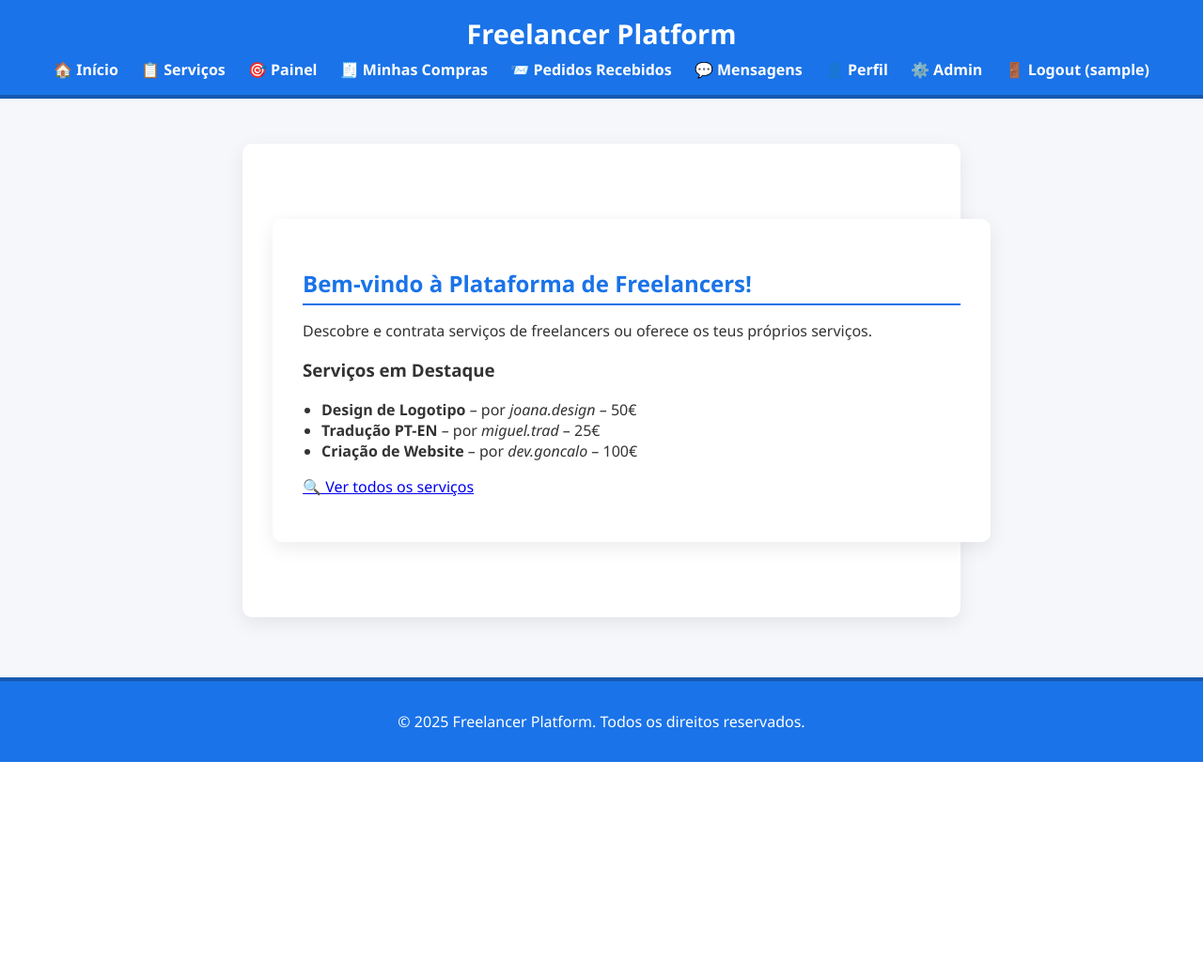
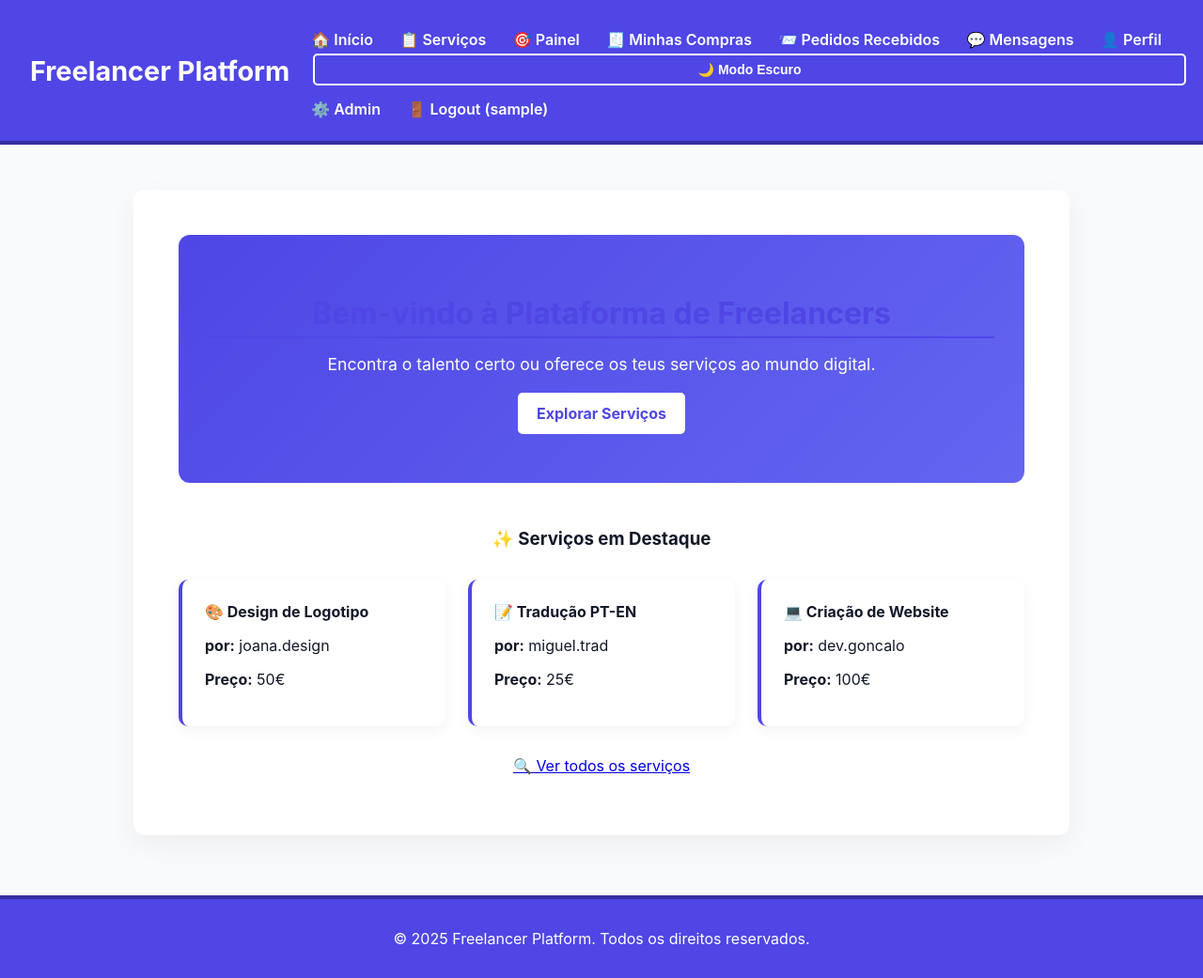
Before and after one commit to MigFOliv/Proj_LTW, a PHP site: page /pages/home.php in a window 1280 px wide. Shown: the whole page at 94% size. Before the commit the page ends 811 px from the top, so only its background shows below. Run offline with PHP 8.4, Linux system fonts and the light colour scheme; the visitor is signed in with stand-in values (Sample User, id 1).

Commit message:
dark mode adicionado e estilos gerais reformulados

```diff
--- a/css/style.css
+++ b/css/style.css
@@ -1,23 +1,65 @@
-/* Layout geral */
+/* =================== VARIÁVEIS DE CORES =================== */
+:root {
+  --primary: #4f46e5;
+  --primary-dark: #3730a3;
+  --accent: #10b981;
+  --bg-light: #f9fafb;
+  --bg-dark: #1f2937;
+  --text-dark: #111827;
+  --text-light: #f3f4f6;
+  --card-bg: #ffffff;
+  --card-dark: #374151;
+}
+
+/* Dark mode */
+body.dark-mode {
+  --bg-light: var(--bg-dark);
+  --text-dark: var(--text-light);
+  --card-bg: var(--card-dark);
+}
+
+/* =================== TIPOGRAFIA =================== */
 body {
-    font-family: 'Segoe UI', sans-serif;
-    background-color: #f5f7fa;
+  font-family: 'Inter', sans-serif;
+  background-color: var(--bg-light);
+  color: var(--text-dark);
   margin: 0;
   padding: 0;
-    color: #333;
+  transition: background-color 0.3s, color 0.3s;
 }
 
+h1, h2, h3 {
+  margin-top: 0;
+}
+
+h2 {
+  color: var(--primary);
+  border-bottom: 2px solid var(--primary);
+  padding-bottom: 0.3rem;
+  margin-bottom: 1rem;
+}
+
+/* =================== CABEÇALHO E NAV =================== */
 header {
-    background-color: #1a73e8;
+  background-color: var(--primary);
   color: white;
-    padding: 1rem 2rem;
-    text-align: center;
-    border-bottom: 4px solid #1558b0;
+  padding: 1.5rem 2rem;
+  display: flex;
+  flex-direction: column;
+  align-items: center;
+  border-bottom: 4px solid var(--primary-dark);
+}
+
+@media (min-width: 768px) {
+  header {
+    flex-direction: row;
+    justify-content: space-between;
+  }
 }
 
 header h1 {
+  font-size: 1.8rem;
   margin: 0;
-    font-size: 1.8rem;
 }
 
 nav {
@@ -25,35 +67,37 @@ nav {
 }
 
 nav a {
-    margin: 0 10px;
+  margin: 0 12px;
   color: white;
   text-decoration: none;
-    font-weight: bold;
+  font-weight: 600;
 }
 
 nav a:hover {
   text-decoration: underline;
 }
 
+/* =================== MAIN & CONTAINERS =================== */
 main {
-    padding: 2rem;
-    width: 100%;
-    max-width: 700px;
+  padding: 3rem;
+  max-width: 900px;
   margin: 3rem auto;
-    background-color: white;
-    border-radius: 10px;
-    box-shadow: 0 6px 20px rgba(0, 0, 0, 0.08);
+  background-color: var(--card-bg);
+  border-radius: 12px;
+  box-shadow: 0 10px 30px rgba(0, 0, 0, 0.05);
+  transition: background-color 0.3s;
 }
 
-/* Títulos */
-h2 {
-    color: #1a73e8;
-    border-bottom: 2px solid #1a73e8;
-    padding-bottom: 0.3rem;
-    margin-bottom: 1rem;
+.auth-container {
+  max-width: 500px;
+  margin: 3rem auto;
+  padding: 2rem;
+  background-color: var(--card-bg);
+  border-radius: 10px;
+  box-shadow: 0 4px 12px rgba(0, 0, 0, 0.06);
 }
 
-/* Formulários */
+/* =================== FORMULÁRIOS E INPUTS =================== */
 form {
   margin-top: 1rem;
 }
@@ -68,9 +112,10 @@ input, textarea, button {
   border: 1px solid #ccc;
   box-sizing: border-box;
   font-size: 14px;
+  transition: all 0.2s ease-in-out;
 }
 
-/* Botões */
+/* =================== BOTÕES =================== */
 button, .primary-btn, .danger-btn {
   font-weight: bold;
   padding: 10px 15px;
@@ -80,14 +125,12 @@ button, .primary-btn, .danger-btn {
   transition: 0.2s ease;
 }
 
-button:hover,
-.primary-btn:hover,
-.danger-btn:hover {
+button:hover, .primary-btn:hover, .danger-btn:hover {
   opacity: 0.95;
 }
 
 .primary-btn {
-    background-color: #1a73e8;
+  background-color: var(--primary);
   color: white;
 }
 
@@ -96,41 +139,27 @@ button:hover,
   color: white;
 }
 
-/* Listas */
+/* =================== LISTAS & CARDS =================== */
 ul {
   padding-left: 20px;
 }
 
-/* Blocos de serviço */
 .service-item {
-    background-color: #f0f4ff;
-    padding: 15px;
-    border-left: 4px solid #1a73e8;
-    border-radius: 5px;
-    margin-bottom: 15px;
+  background-color: var(--card-bg);
+  padding: 1.5rem;
+  border-left: 5px solid var(--primary);
+  border-radius: 8px;
+  margin-bottom: 1.5rem;
+  box-shadow: 0 2px 10px rgba(0,0,0,0.04);
+  transition: 0.2s ease-in-out;
 }
 
-/* Rodapé */
-footer {
-    background-color: #1a73e8;
-    color: white;
-    padding: 1rem 2rem;
-    text-align: center;
-    margin-top: 4rem;
-    border-top: 4px solid #1558b0;
+.service-item:hover {
+  transform: translateY(-2px);
+  box-shadow: 0 4px 12px rgba(0,0,0,0.1);
 }
 
-/* Área de autenticação */
-.auth-container {
-    max-width: 500px;
-    margin: 3rem auto;
-    padding: 2rem;
-    background-color: #ffffff;
-    border-radius: 10px;
-    box-shadow: 0 4px 12px rgba(0, 0, 0, 0.06);
-}
-
-/* Foto de perfil */
+/* =================== PERFIL =================== */
 .profile-picture {
   width: 150px;
   height: 150px;
@@ -139,3 +168,110 @@ footer {
   margin: 0 auto 20px auto;
   display: block;
 }
+
+/* =================== RODAPÉ =================== */
+footer {
+  background-color: var(--primary);
+  color: white;
+  padding: 1rem 2rem;
+  text-align: center;
+  margin-top: 4rem;
+  border-top: 4px solid var(--primary-dark);
+}
+
+/* =================== DARK MODE BOTÃO =================== */
+.toggle-dark {
+  background: transparent;
+  color: white;
+  border: 2px solid white;
+  padding: 0.5em 1em;
+  border-radius: 5px;
+  margin-left: 1em;
+  cursor: pointer;
+  font-weight: 600;
+}
+
+
+/* Hero Section */
+.hero {
+    text-align: center;
+    padding: 4rem 2rem;
+    background: linear-gradient(135deg, #4f46e5, #6366f1);
+    color: white;
+    border-radius: 12px;
+    margin-bottom: 3rem;
+  }
+
+  .hero h2 {
+    font-size: 2rem;
+    margin-bottom: 1rem;
+  }
+
+  .hero p {
+    font-size: 1.1rem;
+    margin-bottom: 2rem;
+  }
+
+  .hero .primary-btn {
+    background-color: white;
+    color: #4f46e5;
+    font-weight: bold;
+    padding: 12px 20px;
+    text-decoration: none;
+  }
+
+  /* Featured Services */
+  .featured-services {
+    text-align: center;
+  }
+
+  .card-grid {
+    display: grid;
+    grid-template-columns: repeat(auto-fit, minmax(250px, 1fr));
+    gap: 1.5rem;
+    margin: 2rem 0;
+  }
+
+  .service-card {
+    background-color: var(--card-bg);
+    border-left: 4px solid var(--primary);
+    border-radius: 10px;
+    padding: 1.5rem;
+    box-shadow: 0 4px 15px rgba(0, 0, 0, 0.05);
+    transition: 0.2s ease;
+    text-align: left;
+  }
+
+  .service-card:hover {
+    transform: scale(1.02);
+    box-shadow: 0 6px 20px rgba(0, 0, 0, 0.1);
+  }
+
+  .service-card h4 {
+    margin-top: 0;
+    margin-bottom: 0.5rem;
+  }
+
+  .see-all {
+    margin-top: 2rem;
+  }
+
+  body.dark {
+    background-color: #121212;
+    color: #e0e0e0;
+}
+
+body.dark header,
+body.dark footer {
+    background-color: #1f1f1f;
+    border-color: #333;
+}
+
+body.dark main {
+    background-color: #1e1e1e;
+    box-shadow: none;
+}
+
+body.dark a {
+    color: #90caf9;
+}
--- a/includes/header.php
+++ b/includes/header.php
@@ -3,8 +3,10 @@ if (session_status() === PHP_SESSION_NONE) {
     session_start();
 }
 
-// Define o caminho correto para o CSS
-$cssPath = (strpos($_SERVER['PHP_SELF'], '/pages/') !== false) ? '../css/style.css' : 'css/style.css';
+// caminho para os ficheiros CSS e JS
+$isInPagesFolder = strpos($_SERVER['PHP_SELF'], '/pages/') !== false;
+$cssPath = $isInPagesFolder ? '../css/style.css' : 'css/style.css';
+$jsPath = $isInPagesFolder ? '../js/main.js' : 'js/main.js';
 ?>
 
 <!DOCTYPE html>
@@ -27,6 +29,7 @@ $cssPath = (strpos($_SERVER['PHP_SELF'], '/pages/') !== false) ? '../css/style.c
             <a href="/pages/my_requests.php">📨 Pedidos Recebidos</a>
             <a href="/pages/messages.php">💬 Mensagens</a>
             <a href="/pages/profile.php">👤 Perfil</a>
+            <button class="toggle-dark" onclick="toggleDarkMode()">🌙 Modo Escuro</button>
 
             <?php if (!empty($_SESSION['is_admin']) && $_SESSION['is_admin'] == 1): ?>
                 <a href="/pages/admin.php">⚙️ Admin</a>
@@ -39,5 +42,5 @@ $cssPath = (strpos($_SERVER['PHP_SELF'], '/pages/') !== false) ? '../css/style.c
         <?php endif; ?>
     </nav>
 </header>
-
-<main>
+<script src="<?= $jsPath ?>"></script>
+        </body>
--- a/js/main.js
+++ b/js/main.js
@@ -0,0 +1,11 @@
+function toggleDarkMode() {
+    document.body.classList.toggle('dark');
+    localStorage.setItem('darkMode', document.body.classList.contains('dark'));
+}
+
+window.addEventListener('DOMContentLoaded', () => {
+    const darkModeEnabled = localStorage.getItem('darkMode') === 'true';
+    if (darkModeEnabled) {
+        document.body.classList.add('dark');
+    }
+});
--- a/pages/home.php
+++ b/pages/home.php
@@ -1,17 +1,34 @@
 <?php include '../includes/header.php'; ?>
 
 <main>
-    <h2>Bem-vindo à Plataforma de Freelancers!</h2>
-    <p>Descobre e contrata serviços de freelancers ou oferece os teus próprios serviços.</p>
+    <section class="hero">
+        <h2>Bem-vindo à Plataforma de Freelancers</h2>
+        <p>Encontra o talento certo ou oferece os teus serviços ao mundo digital.</p>
+        <a href="services.php" class="primary-btn">Explorar Serviços</a>
+    </section>
 
-    <h3>Serviços em Destaque</h3>
-    <ul>
-        <li><strong>Design de Logotipo</strong> – por <em>joana.design</em> – 50€</li>
-        <li><strong>Tradução PT-EN</strong> – por <em>miguel.trad</em> – 25€</li>
-        <li><strong>Criação de Website</strong> – por <em>dev.goncalo</em> – 100€</li>
-    </ul>
+    <section class="featured-services">
+        <h3>✨ Serviços em Destaque</h3>
+        <div class="card-grid">
+            <div class="service-card">
+                <h4>🎨 Design de Logotipo</h4>
+                <p><strong>por:</strong> joana.design</p>
+                <p><strong>Preço:</strong> 50€</p>
+            </div>
+            <div class="service-card">
+                <h4>📝 Tradução PT-EN</h4>
+                <p><strong>por:</strong> miguel.trad</p>
+                <p><strong>Preço:</strong> 25€</p>
+            </div>
+            <div class="service-card">
+                <h4>💻 Criação de Website</h4>
+                <p><strong>por:</strong> dev.goncalo</p>
+                <p><strong>Preço:</strong> 100€</p>
+            </div>
+        </div>
 
-    <p><a href="services.php">🔍 Ver todos os serviços</a></p>
+        <p class="see-all"><a href="services.php">🔍 Ver todos os serviços</a></p>
+    </section>
 </main>
 
 <?php include '../includes/footer.php'; ?>
```
Also changed, not shown: database.db. Lines whose indentation alone changed are shown as unchanged.
